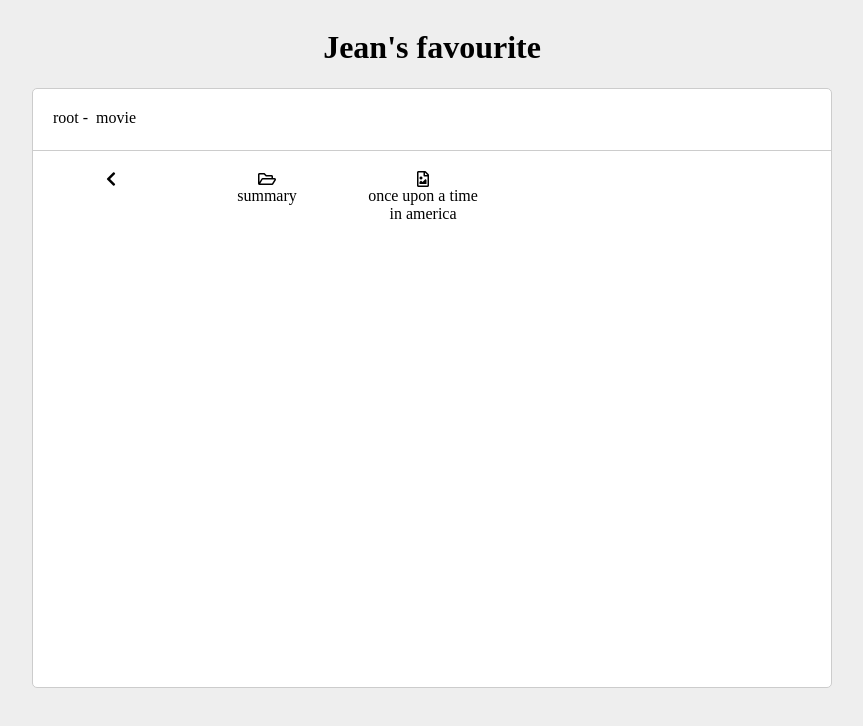
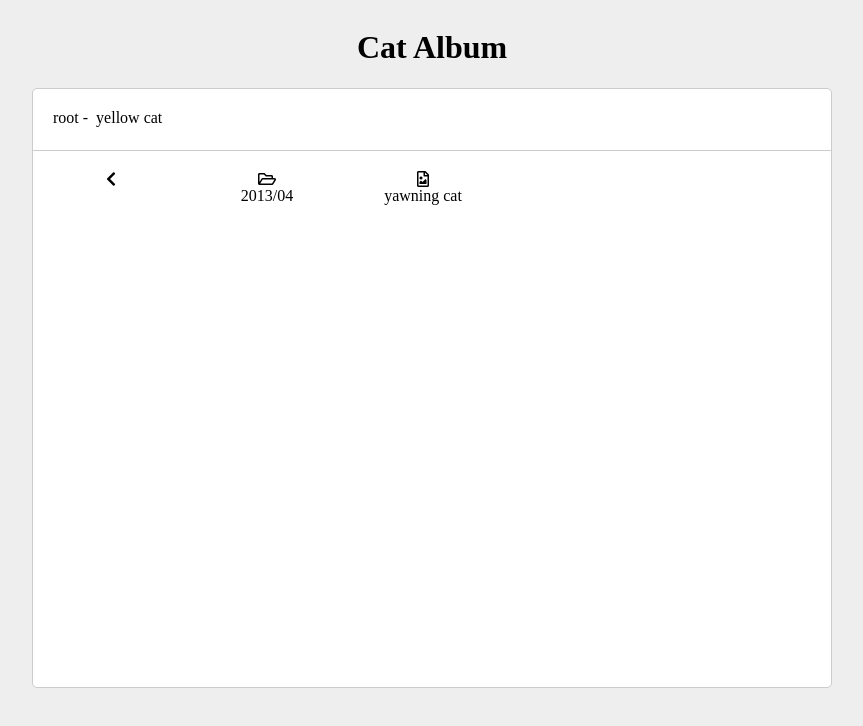
Before and after one commit to jeankangdev/fetch-practice, a website: page index.html in a window 1280 px wide. Shown: the whole page, without its empty margins (208-1071 px from the left). Drawn offline with Linux system fonts and the light colour scheme; files that its build step writes are made by us from their sources.

Commit message:
HTML: edit content

```diff
--- a/index.html
+++ b/index.html
@@ -1,15 +1,15 @@
 <html>
   <head>
-    <title>Jean's favourite</title>
+    <title>Cat Album</title>
     <link rel="stylesheet" href="./src/styles/style.css">
     <link rel="stylesheet" href="https://use.fontawesome.com/releases/v5.15.2/css/all.css" integrity="sha384-vSIIfh2YWi9wW0r9iZe7RJPrKwp6bG+s9QZMoITbCckVJqGCCRhc+ccxNcdpHuYu" crossorigin="anonymous">
   </head>
   <body>
-    <h1>Jean's favourite</h1>
+    <h1>Cat Album</h1>
     <main class="App">
       <nav class="Breadcrumb">
         <div>root</div>
-        <div>movie</div>
+        <div>yellow cat</div>
       </nav>
       <div class="Nodes">
         <div class="Node">
@@ -17,11 +17,11 @@
         </div>
         <div class="Node">
           <i class="far fa-folder-open"></i>
-          <div>summary</div>
+          <div>2013/04</div>
         </div>
         <div class="Node">
           <i class="far fa-file-image"></i>
-          <div>once upon a time in america</div>
+          <div>yawning cat</div>
         </div>
       </div>
     </main>
```
